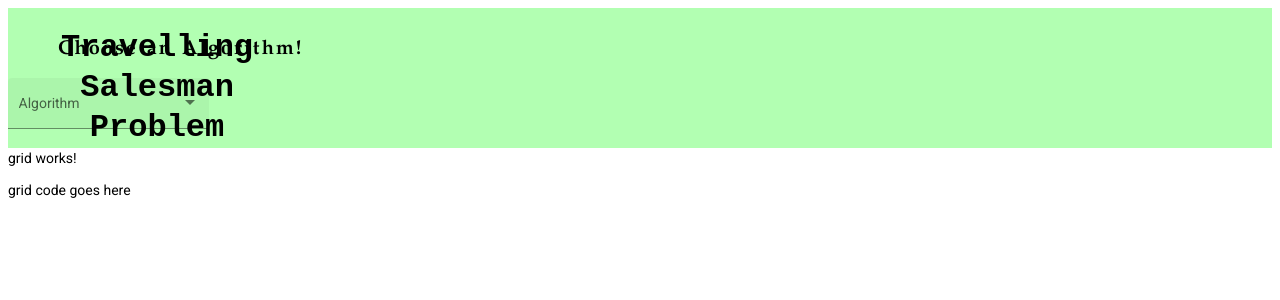
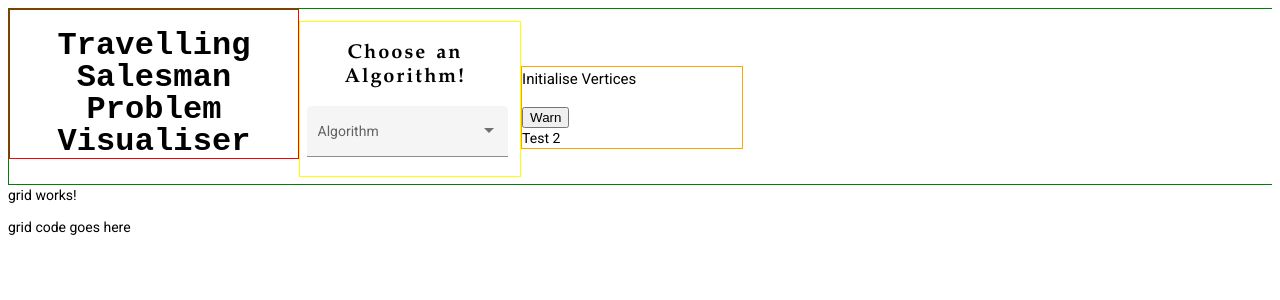
Before and after one commit to Ellipsoul/Travelling-Salesman-Visualiser, an Angular app: page / in a window 1280 px wide. Shown: the top 300 px of the page. Built offline with nearby package versions, Linux system fonts and the light colour scheme.

Commit message:
Continued development of slider and buttons

```diff
--- a/src/app/app.module.ts
+++ b/src/app/app.module.ts
@@ -6,6 +6,7 @@ import { MatFormFieldModule } from '@angular/material/form-field';
 import { MatRippleModule } from '@angular/material/core';
 import { MatInputModule } from '@angular/material/input';
 import { MatSelectModule } from '@angular/material/select';
+import { MatIconModule } from '@angular/material/icon';
 // import { MatSliderModule } from '@angular/material/slider';
 // import { MatButtonToggleModule } from '@angular/material/button-toggle';
 // import { MatGridListModule } from '@angular/material/grid-list';
@@ -25,7 +26,8 @@ import { GridComponent } from './grid/grid.component';
     MatInputModule,
     MatRippleModule,
     MatSelectModule,
-    BrowserAnimationsModule
+    BrowserAnimationsModule,
+    MatIconModule
     // MatSliderModule,
     // MatButtonToggleModule,
     // MatGridListModule,
--- a/src/app/topbar/topbar.component.css
+++ b/src/app/topbar/topbar.component.css
@@ -3,19 +3,21 @@
   left: 0;
   width: 100%;
   overflow: hidden;
-  background-color: rgb(0, 255, 0, 0.3);
 }
 
 .topbar-container {
   width: 100%;
   height: 100%;
   position: relative;
+  border: 1px solid green;
 }
 
-#project_name {
+#project-name {
+  border: 1px solid red;
+
   font-family: "Courier New", Courier, monospace;
   font-size: 32px;
-  letter-spacing: 0px;
+  letter-spacing: 0.01vw;
   word-spacing: 2px;
   color: #000000;
   font-weight: 700;
@@ -25,25 +27,31 @@
   text-transform: none;
   text-align: center;
 
-  position: absolute;
-  float: left;
+  display: inline-block;
+  position: relative;
   width: 22%;
   padding-top: 20px;
-  padding-left: 10px;
-  line-height: 40px;
+  padding-left: 5px;
+  padding-right: 5px;
+  /*line-height: 2.5vw;*/
 }
 
-.algorithm-select {
-  position: absolute;
-  float: left;
-  right: 100px;
+.algorithm-selector {
+  border: 1px solid yellow;
+  width: 220px;
+  height: 100%;
+  position: relative;
+  display: inline-block;
+  bottom: 7px;
 }
 
 #algorithm-text {
-  padding-top: 30px;
-  padding-left: 50px;
+  padding-top: 20px;
+  margin-right: 10px;
+  display: inline-block;
 
   font-family: "Palatino Linotype", "Book Antiqua", Palatino, serif;
+  text-align: center;
   font-size: 20px;
   letter-spacing: 2px;
   word-spacing: 2px;
@@ -57,4 +65,15 @@
 
 #algorithm-dropdown {
   position: relative;
+  display: inline-block;
+  margin-left: 7px;
 }
+
+.node-control {
+  border: 1px solid orange;
+  width: 220px;
+  height: 100%;
+  position: relative;
+  display: inline-block;
+  bottom: 7px;
+}
--- a/src/app/topbar/topbar.component.html
+++ b/src/app/topbar/topbar.component.html
@@ -2,7 +2,7 @@
 <div class="topbar-container">
 
   <!-- Project Title with Link to Tutorial -->
-  <h2 id=project_name> Travelling Salesman Problem Visualiser </h2>
+  <h2 id=project-name> Travelling Salesman Problem Visualiser </h2>
 
   <!-- Algorithm Selector -->
   <div class="algorithm-selector">
@@ -31,8 +31,11 @@
   </div>
 
   <div class="node-control">
-
-
+    <h4 id="node-control-description"> Initialise Vertices </h4>
+    <div class="node-control-buttons">
+      <button mat-flat-button color="warn">Warn</button>
+    </div>
+    <div close="node-slider-and-display"> Test 2</div>
   </div>
 
 </div>
```
